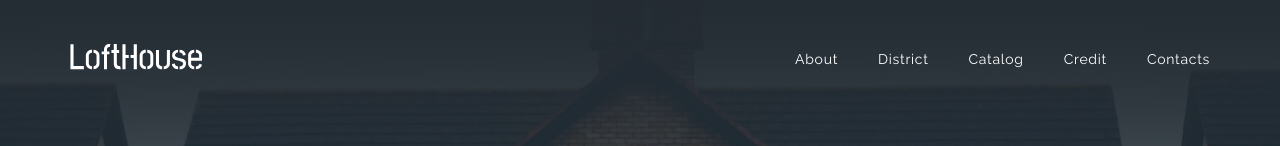
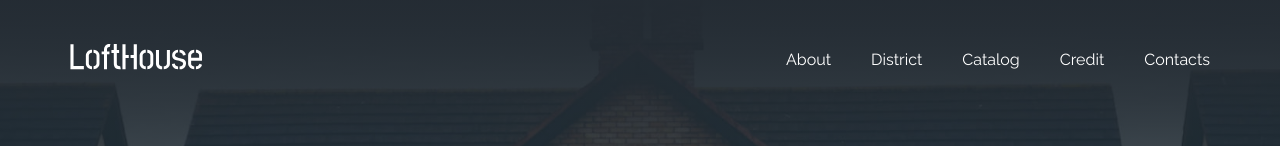
Before and after one commit to ellinacv/loft-house, a React (Create React App) app: page / in a window 1280 px wide. Shown: the top 146 px of the page. Built offline with nearby package versions, Linux system fonts and the light colour scheme.

Commit message:
fix: styles

```diff
--- a/src/components/Header/Header.module.scss
+++ b/src/components/Header/Header.module.scss
@@ -20,8 +20,6 @@
   display: flex;
   column-gap: 2.5rem;
   align-items: center;
-  font-size: 0.875rem;
-  letter-spacing: 0.7px;
 
   &__btn {
     display: none;
@@ -96,7 +94,7 @@
         flex-direction: column;
         gap: 3rem;
 
-        font-size: 2rem;
+        // font-size: 2rem;
       }
 
       & .menu {
```
